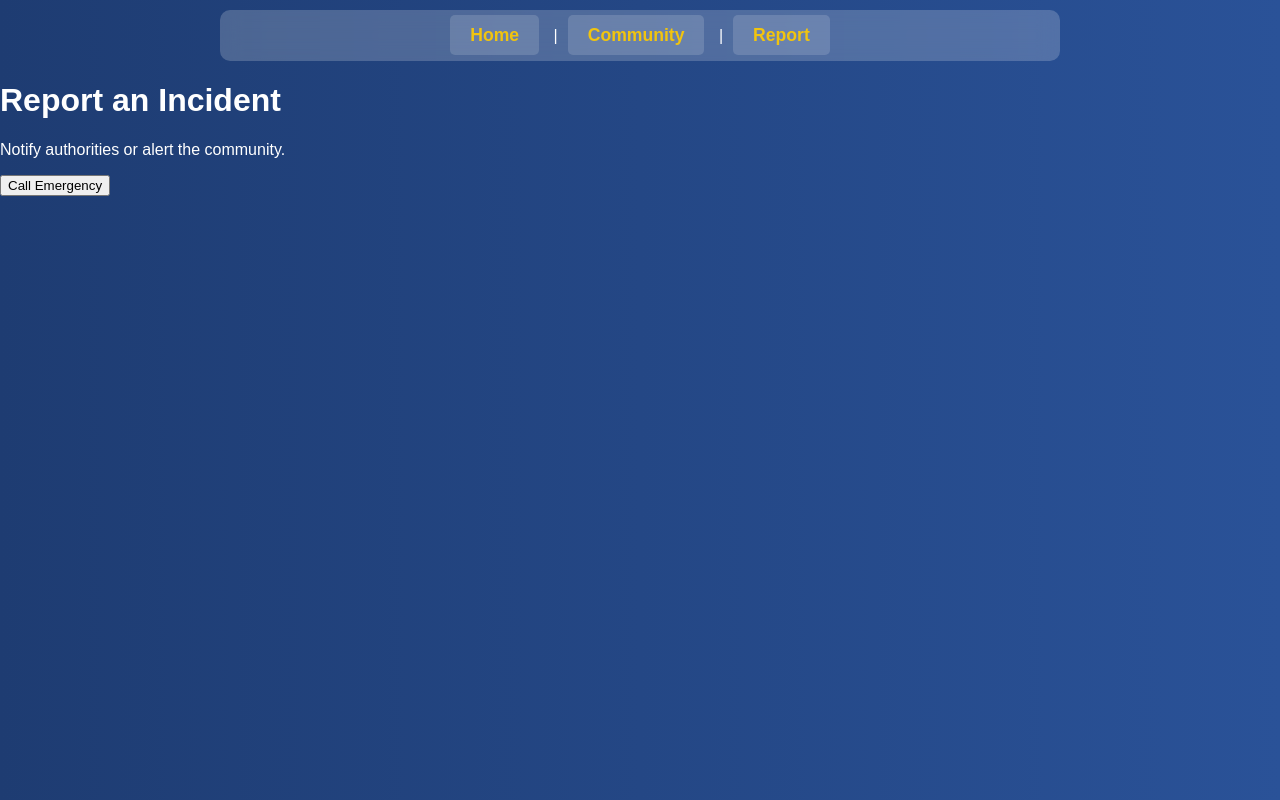
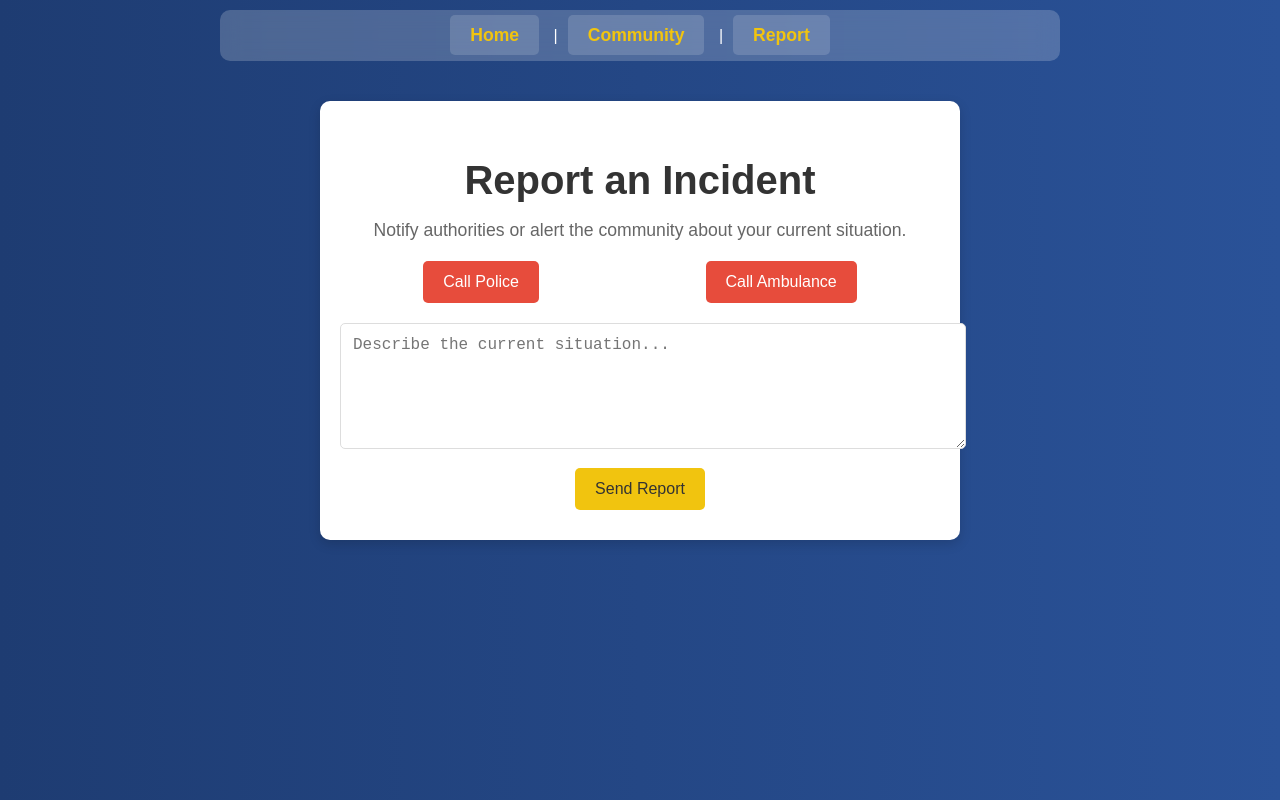
Before and after one commit to basticks02/safestreets, a React (Create React App) app in the folder safe-streets-pwa/: page /report in a window 1280 px wide. Built offline with nearby package versions, Linux system fonts and the light colour scheme; no server answers.

Commit message:
enhance Report page: add emergency call buttons, report submission functionality, and improve styling

```diff
--- a/safe-streets-pwa/src/pages/Report.js
+++ b/safe-streets-pwa/src/pages/Report.js
@@ -1,11 +1,60 @@
-import React from 'react';
+import React, { useState } from 'react';
 import './styles/Report.css';
+
 function Report() {
+  const [reportText, setReportText] = useState('');
+  const [isSubmitting, setIsSubmitting] = useState(false);
+
+  // Simulate calling police using a telephone link
+  const handleCallPolice = () => {
+    window.location.href = 'tel:911'; // Change to appropriate number if needed
+  };
+
+  // Simulate calling an ambulance
+  const handleCallAmbulance = () => {
+    window.location.href = 'tel:911'; // Change if ambulance has a different number
+  };
+
+  // Simulate sending a report
+  const handleSendReport = () => {
+    if (!reportText.trim()) {
+      alert('Please describe the situation before sending the report.');
+      return;
+    }
+    setIsSubmitting(true);
+    // Simulate a delay (replace with your API call)
+    setTimeout(() => {
+      alert('Report sent successfully!');
+      setReportText('');
+      setIsSubmitting(false);
+    }, 2000);
+  };
+
   return (
-    <div>
+    <div className="report-container">
       <h1>Report an Incident</h1>
-      <p>Notify authorities or alert the community.</p>
-      <button onClick={() => alert('Calling 911...')}>Call Emergency</button>
+      <p>Notify authorities or alert the community about your current situation.</p>
+
+      <div className="button-group">
+        <button className="emergency-btn" onClick={handleCallPolice}>
+          Call Police
+        </button>
+        <button className="emergency-btn" onClick={handleCallAmbulance}>
+          Call Ambulance
+        </button>
+      </div>
+
+      <div className="report-form">
+        <textarea
+          placeholder="Describe the current situation..."
+          value={reportText}
+          onChange={(e) => setReportText(e.target.value)}
+          rows="5"
+        ></textarea>
+        <button className="send-btn" onClick={handleSendReport} disabled={isSubmitting}>
+          {isSubmitting ? 'Sending...' : 'Send Report'}
+        </button>
+      </div>
     </div>
   );
 }
--- a/safe-streets-pwa/src/pages/styles/Report.css
+++ b/safe-streets-pwa/src/pages/styles/Report.css
@@ -1,37 +1,89 @@
+/* Container for the report page */
 .report-container {
-    background: #f8d7da;
-    color: #721c24;
-    height: 100vh;
-    display: flex;
-    flex-direction: column;
-    justify-content: center;
-    align-items: center;
+  max-width: 600px;
+  margin: 40px auto;
+  padding: 30px 20px;
+  background-color: #fff;
+  border-radius: 10px;
+  box-shadow: 0 4px 12px rgba(0, 0, 0, 0.15);
   text-align: center;
   font-family: 'Arial', sans-serif;
 }
 
 .report-container h1 {
-    font-size: 2rem;
+  font-size: 2.5rem;
+  color: #333;
+  margin-bottom: 10px;
 }
 
 .report-container p {
-    font-size: 1.2rem;
-    max-width: 600px;
-    line-height: 1.5;
+  font-size: 1.1rem;
+  color: #666;
+  margin-bottom: 20px;
 }
 
-  .report-container button {
-    margin-top: 15px;
-    padding: 10px 20px;
-    font-size: 1rem;
-    background: #c0392b;
-    color: white;
+/* Button group for emergency calls */
+.button-group {
+  display: flex;
+  justify-content: space-around;
+  margin-bottom: 20px;
+}
+
+.emergency-btn {
+  padding: 12px 20px;
+  background-color: #e74c3c;
+  color: #fff;
   border: none;
   border-radius: 5px;
+  font-size: 1rem;
   cursor: pointer;
-    transition: background 0.3s ease;
+  transition: background 0.3s;
 }
 
-  .report-container button:hover {
-    background: #e74c3c;
+.emergency-btn:hover {
+  background-color: #c0392b;
 }
+
+/* Report form styling */
+.report-form {
+  margin-top: 20px;
+}
+
+.report-form textarea {
+  width: 100%;
+  padding: 12px;
+  font-size: 1rem;
+  border: 1px solid #ddd;
+  border-radius: 5px;
+  resize: vertical;
+  min-height: 100px;
+  margin-bottom: 15px;
+}
+
+.send-btn {
+  padding: 12px 20px;
+  background-color: #f1c40f;
+  color: #333;
+  border: none;
+  border-radius: 5px;
+  font-size: 1rem;
+  cursor: pointer;
+  transition: background 0.3s;
+}
+
+.send-btn:hover {
+  background-color: #ffcc00;
+}
+
+.send-btn:disabled {
+  opacity: 0.6;
+  cursor: not-allowed;
+}
+
+/* Responsive adjustments */
+@media (max-width: 768px) {
+  .report-container {
+    margin: 20px;
+    padding: 20px;
+  }
+}
```
Lines whose indentation alone changed are shown as unchanged.
